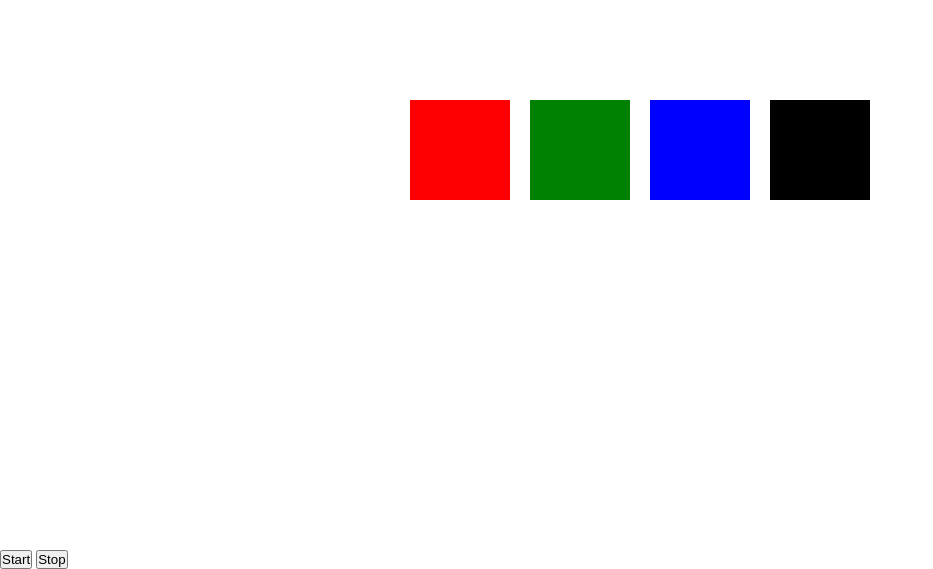
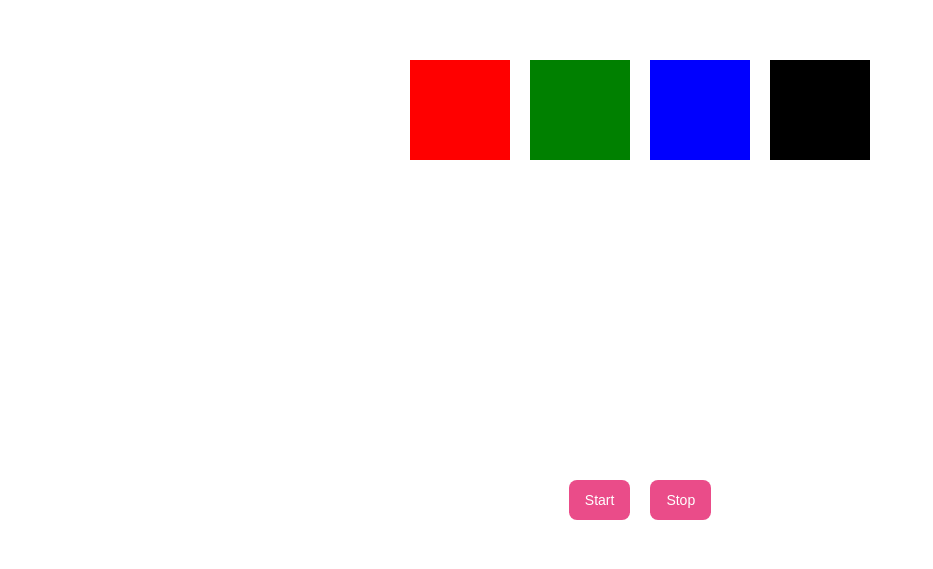
Before and after one commit to tejasdarode17/random-color, a plain HTML site: page index.html in a window 1280 px wide. Shown: the part 250-819 px from the top of the page, without its empty margins (0-933 px from the left). Drawn offline with Linux system fonts and the light colour scheme; files that its build step writes are made by us from their sources; files whose address does not match are found by name.

Commit message:
Update style.css

```diff
--- a/style.css
+++ b/style.css
@@ -5,7 +5,7 @@
 }
 
 .container {
-    height: 100vh;
+    height: 90vh;
     width: 1200px;
     margin: 0 auto;
     width: 100%;
@@ -35,3 +35,40 @@
 .box4{
     background-color: black;
 }
+
+
+.button{
+    display: flex;
+    justify-content: center;
+}
+
+.buttons {
+  background-color: #EA4C89;
+  border-radius: 8px;
+  border-style: none;
+  box-sizing: border-box;
+  color: #FFFFFF;
+  cursor: pointer;
+  display: inline-block;;
+  font-size: 14px;
+  font-weight: 500;
+  height: 40px;
+  line-height: 20px;
+  list-style: none;
+  margin: 10px;
+  outline: none;
+  padding: 10px 16px;
+  position: relative;
+  text-align: center;
+  text-decoration: none;
+  transition: color 100ms;
+  vertical-align: baseline;
+  user-select: none;
+  -webkit-user-select: none;
+  touch-action: manipulation;
+}
+
+.button-1:hover,
+.button-1:focus {
+  background-color: #F082AC;
+}
```
